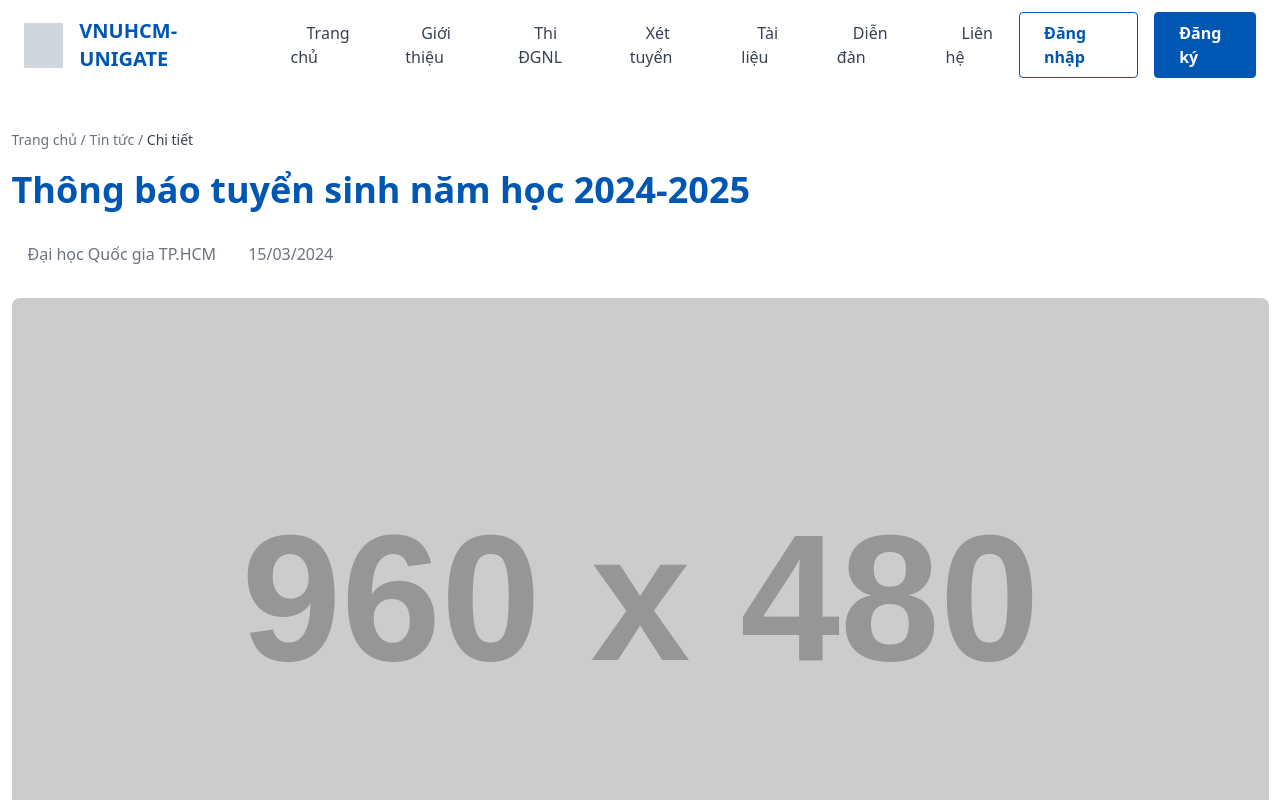
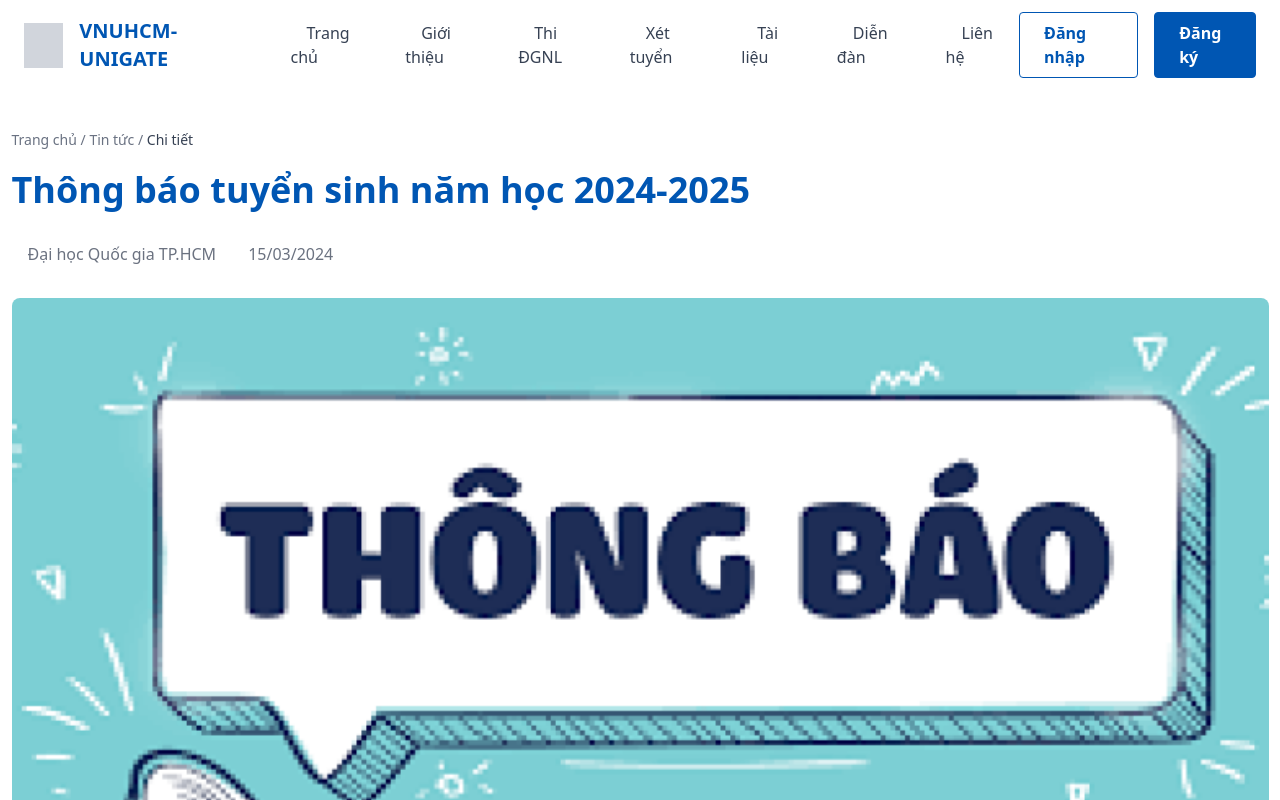
Before and after one commit to jnswkz/vnuhcm-unigate-frontend, a React (Vite) app: page /news/1 in a window 1280 px wide. Shown: the top 800 px of the page. Built offline with nearby package versions, Linux system fonts and the light colour scheme; no server answers.

Commit message:
Update NewsDetailPage.jsx

```diff
--- a/src/components/dashboard/NewsDetailPage.jsx
+++ b/src/components/dashboard/NewsDetailPage.jsx
@@ -10,28 +10,28 @@ const NewsDetailPage = () => {
       title: 'Thông báo tuyển sinh năm học 2024-2025',
       source: 'Đại học Quốc gia TP.HCM',
       date: '15/03/2024',
-      image: 'https://placehold.co/960x480',
+      image: '/src/assets/thongbao.png',
       content: 'Nội dung chi tiết bài viết 1...',
     },
     2: {
       title: 'Hướng dẫn đăng ký dự thi ĐGNL',
       source: 'Đại học Quốc gia TP.HCM',
       date: '10/03/2024',
-      image: 'https://placehold.co/960x480',
+      image: '/src/assets/dgnl2.jpg',
       content: 'Nội dung chi tiết bài viết 2...',
     },
     3: {
       title: 'Thông tin ngành đào tạo mới',
       source: 'Đại học Quốc gia TP.HCM',
       date: '05/03/2024',
-      image: 'https://placehold.co/960x480',
+      image: '/src/assets/thongtin.jpg',
       content: 'Nội dung chi tiết bài viết 3...',
     },
     4: {
       title: 'Ngày hội tư vấn tuyển sinh 2024',
       source: 'Đại học Quốc gia TP.HCM',
       date: '01/03/2024',
-      image: 'https://placehold.co/960x480',
+      image: '/src/assets/tuyensinh.jpg',
       content: 'Nội dung chi tiết bài viết 4...',
     },
   };
```
